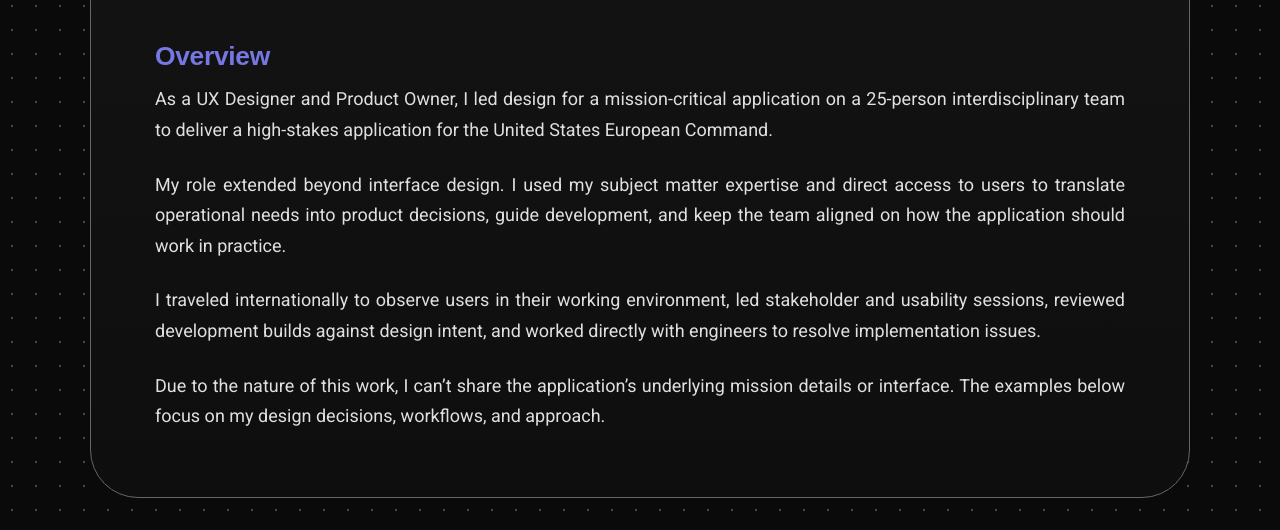
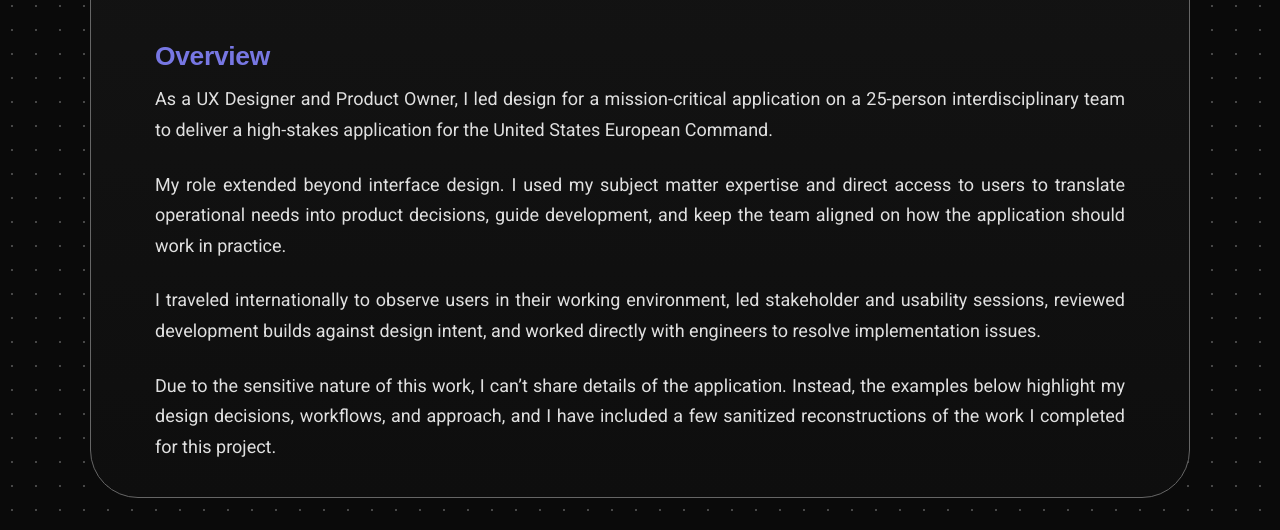
Before and after one commit to veroraha/ux-portfolio, a website: page bah.html in a window 1280 px wide. Shown: the part 270-800 px from the top of the page. Drawn offline with Linux system fonts and the light colour scheme; a web font is replaced by a local one.

Commit message:
Revise BAH project disclaimer

```diff
--- a/bah.html
+++ b/bah.html
@@ -59,7 +59,7 @@
 						I traveled internationally to observe users in their working environment, led stakeholder and usability sessions, reviewed development builds against design intent, and worked directly with engineers to resolve implementation issues.
 					</p>
 					<p>
-						Due to the nature of this work, I can’t share the application’s underlying mission details or interface. The examples below focus on my design decisions, workflows, and approach.
+						Due to the sensitive nature of this work, I can’t share details of the application. Instead, the examples below highlight my design decisions, workflows, and approach, and I have included a few sanitized reconstructions of the work I completed for this project.
 					</p>
 				</section>
 				<section>
```
